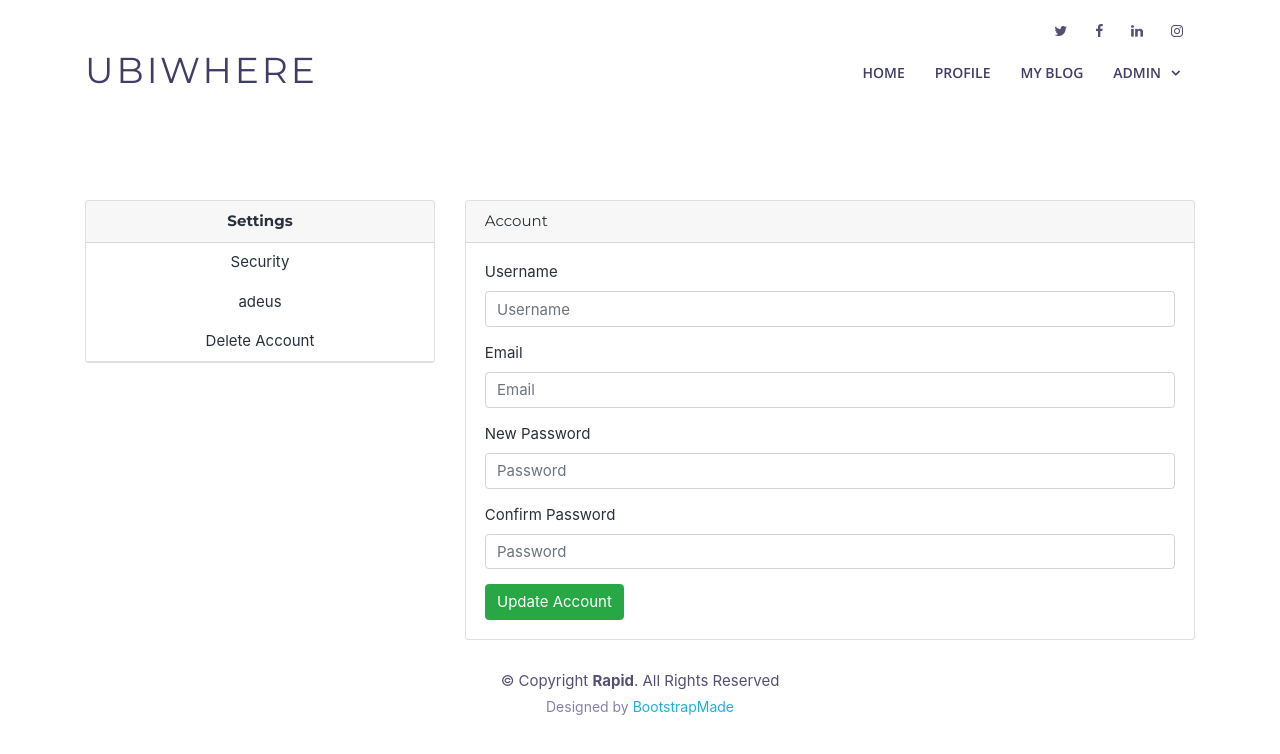
After one commit to MarioCSilva/Blog_TPW, a Django app: page /settings/ in a window 1280 px wide. The commit adds this page. Shown: the top 754 px of the page. Run offline with Django 3.2, Linux system fonts and the light colour scheme; a user stored in the database is signed in; some libraries are stand-ins or nearby versions.

Commit message:
post images

```diff
--- /dev/null
+++ b/Blog/app/static/css/settings.css
@@ -0,0 +1,11 @@
+
+body{
+    font-family: -apple-system, BlinkMacSystemFont, "Segoe UI", Roboto, "Helvetica Neue", Arial, "Noto Sans", sans-serif, "Apple Color Emoji", "Segoe UI Emoji", "Segoe UI Symbol", "Noto Color Emoji";
+    line-height: 1.5;
+    color:#28313b;
+    text-align:left;
+}
+
+a:hover{
+    cursor: pointer;
+}
--- a/Blog/app/templates/main_page.html
+++ b/Blog/app/templates/main_page.html
@@ -205,10 +205,10 @@
             <p> {{ post_det.post.client }} </p>
             </a>
             <h4 class="title">{{ post_det.post.title }}</h4>
-            <p class="description">{{ post_det.post.description }} {{ post_det.post.image }} </p>
+            <p class="description">{{ post_det.post.description }}  </p>
 
             {% if post_det.post.image %}
-               <img id="profile_pic" class="profile_img" src="../media/{{ client.profile_pic }}" />
+               <img id="post_pic" class="profile_img" src="../media/{{ post_det.post.image }}" />
             {% endif %}
           <br><br>
         <hr>
--- /dev/null
+++ b/Blog/app/templates/settings.html
@@ -0,0 +1,73 @@
+{% extends "layout.html" %}
+
+{% block content %}
+    {% load static %}
+    <link href="{% static "css/settings.css" %}" rel="stylesheet">
+    <section style="margin-top: 200px">
+        <div class="container">
+            <div class="row">
+                <div class="col-lg-4">
+                    <div class="card text-center card-fluid">
+                        <h6 class="card-header"><strong>Settings</strong> </h6>
+                        <nav class="nav nav-tabs flex-column" >
+                            <a class="nav-link">Security</a>
+                            <a class="nav-link">adeus</a>
+                            <a class="nav-link">Delete Account</a>
+                        </nav>
+                    </div>
+                </div>
+
+                <div class="col-lg-8">
+
+                    <div id="security_div" class="card card-fluid">
+
+                        <h6 class="card-header">Account</h6>
+                        <div class="card-body">
+                            <form method="POST" action=".">
+                                {% csrf_token %}
+                                <div class="row mb-3">
+                                    <div class="col-lg-12">
+                                        <label for="id_username">Username</label>
+                                        {{ form_security.username }}
+                                    </div>
+                                </div>
+                                {% if form_security.errors.username %}
+
+                                {% endif %}
+                                <div class="row mb-3">
+                                    <div class="col-lg-12">
+                                        <label for="id_email">Email</label>
+                                        {{ form_security.email }}
+                                    </div>
+                                </div>
+                                <div class="row mb-3">
+                                    <div class="col-lg-12">
+                                        <label for="id_password1">New Password</label>
+                                        {{ form_security.password1 }}
+                                    </div>
+                                </div>
+                                <div class="row mb-3">
+                                    <div class="col-lg-12">
+                                        <label for="id_password2">Confirm Password</label>
+                                        {{ form_security.password2 }}
+                                    </div>
+                                </div>
+                                <div class="row">
+                                    <div class="col-lg-12">
+                                        <input type="submit" class="btn btn-success" name="security" value="Update Account">
+                                    </div>
+                                </div>
+                            </form>
+                        </div>
+                    </div>
+                </div>
+            </div>
+
+
+
+
+
+
+        </div>
+    </section>
+{% endblock %}
--- a/Blog/app/views.py
+++ b/Blog/app/views.py
@@ -14,7 +14,7 @@ def main_page(request):
 
     if request.method == "POST":
         if "Create Post" in request.POST:
-            form = PostCreationForm(data=request.POST)
+            form = PostCreationForm(data=request.POST,files=request.FILES)
             if form.is_valid():
                 title = form.cleaned_data.get('title')
                 text = form.cleaned_data.get('text')
@@ -396,20 +396,12 @@ def settings(request):
                 user.username = form.cleaned_data["username"]
                 user.email = form.cleaned_data["email"]
                 user.password = form.cleaned_data["password1"]
+                user.save()
+                login(request,user)
 
                 return redirect("settings")
 
             return render(request,"settings.html",{"form_security":security,"form_security_errors":form.errors})
-
-
-
-
-
-
-
-
-
-
 
 
 def post_comment(request):
```
Also changed, not shown: Blog/app/models.py (+6 -4 lines).
